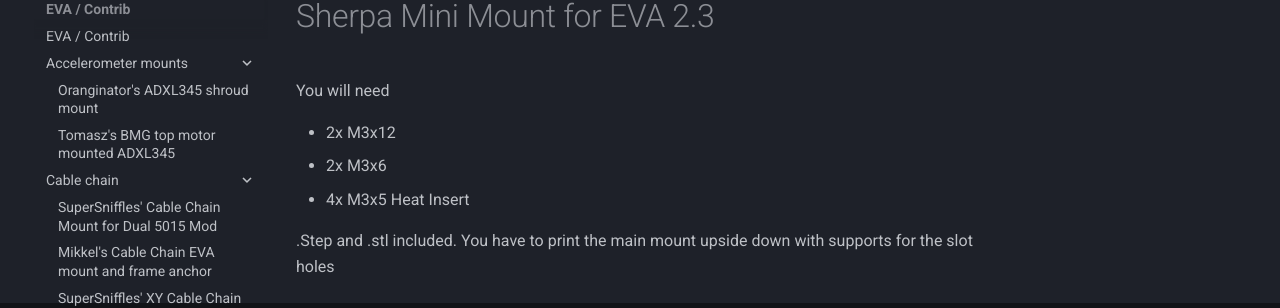
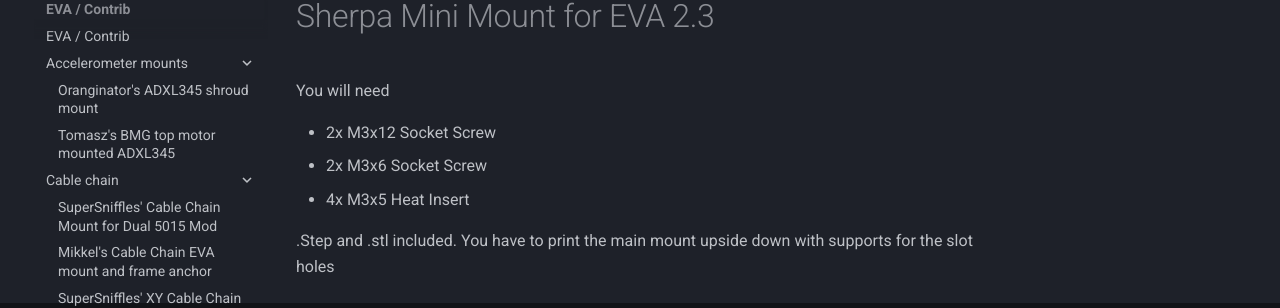
Before and after one commit to EVA-3D/contrib-extras, an MkDocs documentation site: the page built from docs/extruders/sherpa_mini_2_3/README.md, in a window 1280 px wide. Shown: the part 1176-1484 px from the top of the page. Built offline with MkDocs 1.6.1 and Material for MkDocs 9.7.7, drawn with Linux system fonts in a browser that asks for light colours; comment, search, counter and statistics services are not loaded.

Commit message:
Update README.md

```diff
--- a/docs/extruders/sherpa_mini_2_3/README.md
+++ b/docs/extruders/sherpa_mini_2_3/README.md
@@ -1,8 +1,8 @@
 # Sherpa Mini Mount for EVA 2.3
 You will need
 
-* 2x M3x12
-* 2x M3x6
+* 2x M3x12 Socket Screw
+* 2x M3x6 Socket Screw
 * 4x M3x5 Heat Insert
 
 .Step and .stl included. You have to print the main mount upside down with supports for the slot holes
```
